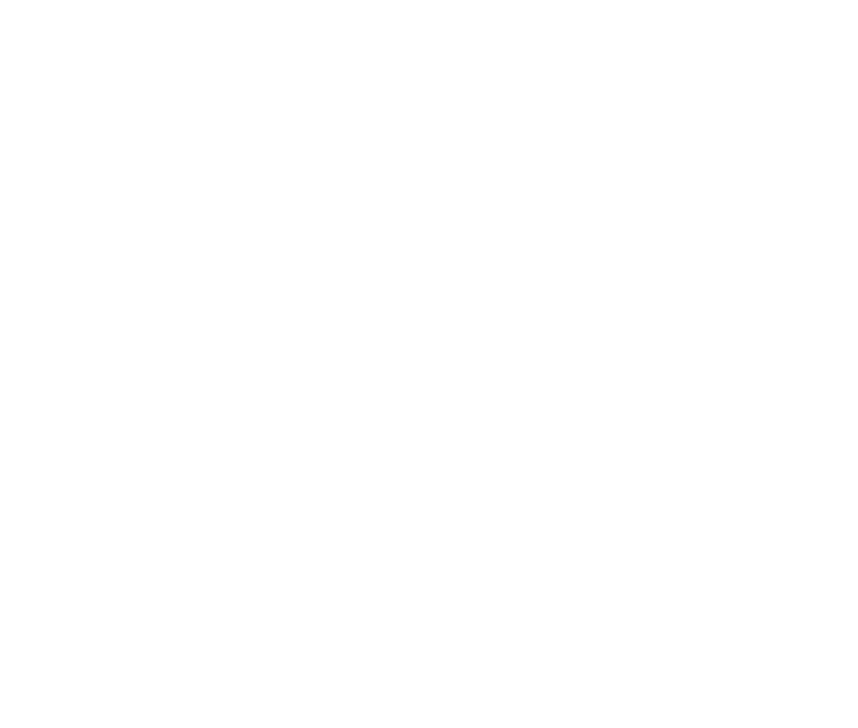
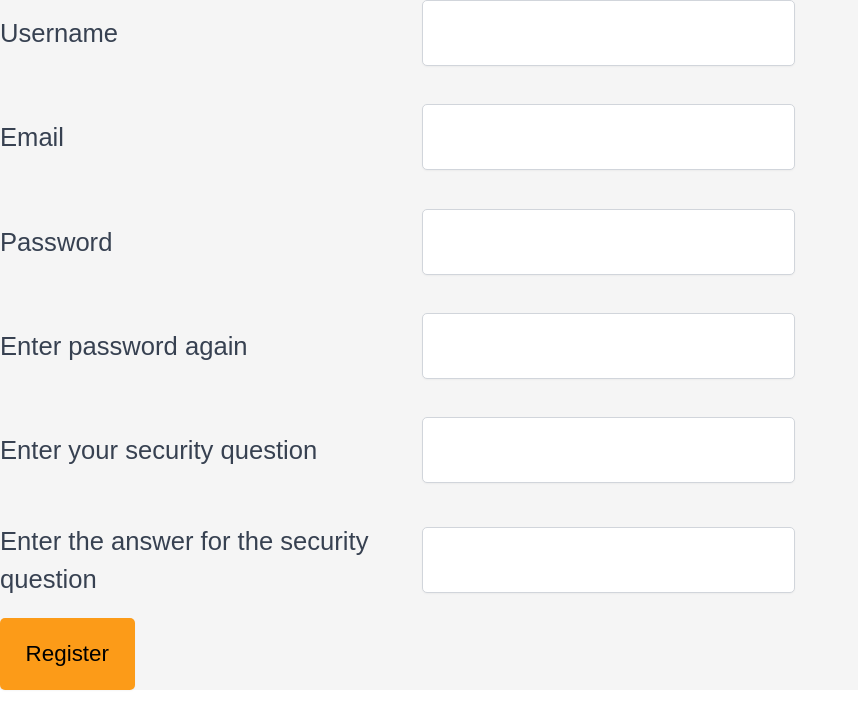
Before and after one commit to parthrc/data-processing-tool, a React (Vite) app in the folder frontend-v2/: page /register in a window 1280 px wide. Before the commit this address had no page. Shown: the top 728 px of the page, without its empty margins (0-858 px from the left). Built offline with nearby package versions, Linux system fonts and the light colour scheme.

Commit message:
Register user logic done

```diff
--- a/frontend-v2/src/App.jsx
+++ b/frontend-v2/src/App.jsx
@@ -2,10 +2,12 @@ import { BrowserRouter, Route, Routes, Navigate } from "react-router-dom";
 import "./App.css";
 import Home from "./pages/Home.jsx";
 import Dashboard from "./pages/Dashboard.jsx";
+import Register from "./pages/Register.jsx";
 import Process from "./pages/Process.jsx";
 import AppLayout from "./ui/AppLayout.jsx";
 import GlobalStyles from "./styles/GlobalSTyles.js";
 import { QueryClient, QueryClientProvider } from "@tanstack/react-query";
+import { Toaster } from "react-hot-toast";
 
 //Creating a queryCLient with some default options and settings
 const queryClient = new QueryClient({
@@ -27,8 +29,33 @@ function App() {
             <Route path="dashboard" element={<Dashboard />} />
             <Route path="process" element={<Process />} />
           </Route>
+          <Route path="register" element={<Register />} />
+          {/* <Route path="login" element={<Login />} /> */}
         </Routes>
       </BrowserRouter>
+
+      <Toaster
+        position="top-center"
+        gutter={12}
+        containerStyle={{
+          margin: "8px",
+        }}
+        toastOptions={{
+          success: {
+            duration: 3000,
+          },
+          error: {
+            duration: 5000,
+          },
+          style: {
+            fontSize: "16px",
+            maxWidth: "500px",
+            padding: "16px 24 px",
+            backgroundColor: "var(--color-grey-0)",
+            color: "var(--color-grey-700)",
+          },
+        }}
+      />
     </QueryClientProvider>
   );
 }
--- /dev/null
+++ b/frontend-v2/src/features/Auth/RegisterForm.jsx
@@ -0,0 +1,114 @@
+import { useForm } from "react-hook-form";
+import Form from "../../ui/Form.jsx";
+import FormRow from "../../ui/FormRow.jsx";
+import Input from "../../ui/Input.jsx";
+import Button from "../../ui/Button.jsx";
+import { useMutation } from "@tanstack/react-query";
+import { registerUser } from "../../services/apiUsers.js";
+import toast from "react-hot-toast";
+
+function RegisterForm() {
+  const { handleSubmit, register, getValues, formState, reset } = useForm();
+
+  //Getting all erros of the form
+  const { errors } = formState;
+
+  //Mutate function to register new user
+  const { mutate, isLoading: isRegistering } = useMutation({
+    mutationFn: registerUser,
+    onSuccess: () => {
+      toast.success("User registered successfully");
+      reset();
+    },
+    onError: () => {
+      toast.error("Error registering user");
+    },
+  });
+
+  function onError(errors) {
+    console.log(errors);
+  }
+
+  function onSubmit(data) {
+    console.log(data);
+    mutate(data);
+  }
+
+  return (
+    <Form onSubmit={handleSubmit(onSubmit, onError)}>
+      <FormRow label="Username" error={errors?.username?.message}>
+        <Input
+          name="username"
+          type="text"
+          id="username"
+          {...register("username", {
+            required: "Username is required",
+          })}
+        ></Input>
+      </FormRow>
+      <FormRow label="Email" error={errors?.email?.message}>
+        <Input
+          name="email"
+          type="text"
+          id="email"
+          {...register("email", {
+            required: "Email is required",
+          })}
+        ></Input>
+      </FormRow>
+      <FormRow label="Password" error={errors?.pass1?.message}>
+        <Input
+          name="pass1"
+          type="password"
+          id="pass1"
+          {...register("pass1", {
+            required: "Please enter password",
+            validate: (value) =>
+              value === getValues().pass2 || "Passwords do not match",
+          })}
+        ></Input>
+      </FormRow>
+      <FormRow label="Enter password again" error={errors?.pass2?.message}>
+        <Input
+          name="pass2"
+          type="password"
+          id="pass2"
+          {...register("pass2", {
+            required: "Please enter password",
+            validate: (value) =>
+              value === getValues().pass1 || "Passwords do not match",
+          })}
+        ></Input>
+      </FormRow>
+      <FormRow
+        label="Enter your security question"
+        error={errors?.security_question?.message}
+      >
+        <Input
+          name="security_question"
+          type="text"
+          id="security_question"
+          {...register("security_question", {
+            required: "Please enter your security question.",
+          })}
+        ></Input>
+      </FormRow>
+      <FormRow
+        label="Enter the answer for the security question"
+        error={errors?.security_answer?.message}
+      >
+        <Input
+          name="security_answer"
+          type="text"
+          id="security_answer"
+          {...register("security_answer", {
+            required: "Please enter the answer for your security question.",
+          })}
+        ></Input>
+      </FormRow>
+      <Button variation="primary">Register</Button>
+    </Form>
+  );
+}
+
+export default RegisterForm;
--- a/frontend-v2/src/pages/Register.jsx
+++ b/frontend-v2/src/pages/Register.jsx
@@ -1,5 +1,6 @@
+import RegisterForm from "../features/Auth/RegisterForm.jsx";
 function Register() {
-  return <div>Register</div>;
+  return <RegisterForm></RegisterForm>;
 }
 
 export default Register;
--- /dev/null
+++ b/frontend-v2/src/services/apiUsers.js
@@ -0,0 +1,27 @@
+import supabase from "./supabase.js";
+
+//Registring a new user
+
+export async function registerUser(newUser) {
+  const nUser = {
+    username: newUser.username,
+    email: newUser.email,
+    password: newUser.pass1,
+    question: newUser.security_question,
+    answer: newUser.security_answer,
+  };
+
+  console.log(nUser);
+
+  const { data, error } = await supabase
+    .from("users")
+    .insert([{ ...nUser }])
+    .select();
+
+  if (error) {
+    console.error(error);
+    throw new Error("User could not be registered");
+  }
+  console.log("Data returned:", data);
+  return data;
+}
--- /dev/null
+++ b/frontend-v2/src/ui/Form.jsx
@@ -0,0 +1,7 @@
+import styled from "styled-components";
+
+const Form = styled.form`
+  background-color: whitesmoke;
+`;
+
+export default Form;
--- /dev/null
+++ b/frontend-v2/src/ui/FormRow.jsx
@@ -0,0 +1,49 @@
+import { styled } from "styled-components";
+
+const StyledFormRow = styled.div`
+  display: grid;
+  align-items: center;
+  grid-template-columns: 24rem 1fr 1.2fr;
+  gap: 2.4rem;
+
+  padding: 1.2rem 0;
+
+  &:first-child {
+    padding-top: 0;
+  }
+
+  &:last-child {
+    padding-bottom: 0;
+  }
+
+  &:not(:last-child) {
+    border-bottom: 1px solid var(--color-grey--100);
+  }
+
+  &:has(button) {
+    display: flex;
+    justify-content: flex-end;
+    gap: 1.2rem;
+  }
+`;
+
+const Label = styled.label`
+  font-weight: 500;
+`;
+
+const Error = styled.span`
+  font-size: 1.4rem;
+  color: var(--color-red-700);
+`;
+
+function FormRow({ label, error, children }) {
+  return (
+    <StyledFormRow>
+      {label && <Label htmlFor={children.props.id}>{label}</Label>}
+      {children}
+      {error && <Error>{error}</Error>}
+    </StyledFormRow>
+  );
+}
+
+export default FormRow;
--- /dev/null
+++ b/frontend-v2/src/ui/Input.jsx
@@ -0,0 +1,11 @@
+import styled from "styled-components";
+
+const Input = styled.input`
+  border: 1px solid var(--color-grey-300);
+  background-color: var(--color-grey-0);
+  border-radius: var(--border-radius-sm);
+  padding: 0.8rem 1.2rem;
+  box-shadow: var(--shadow-sm);
+`;
+
+export default Input;
--- a/package.json
+++ b/package.json
@@ -4,6 +4,8 @@
     "@emotion/styled": "^11.11.0",
     "@mui/material": "^5.14.12",
     "ag-grid-react": "^30.2.0",
+    "react-hook-form": "^7.49.3",
+    "react-hot-toast": "^2.4.1",
     "react-icons": "^5.0.1",
     "react-router-dom": "^6.21.2",
     "styled-components": "^6.1.8"
```
Also changed, not shown: 1 other file (tests, documents, lock files or other folders).
